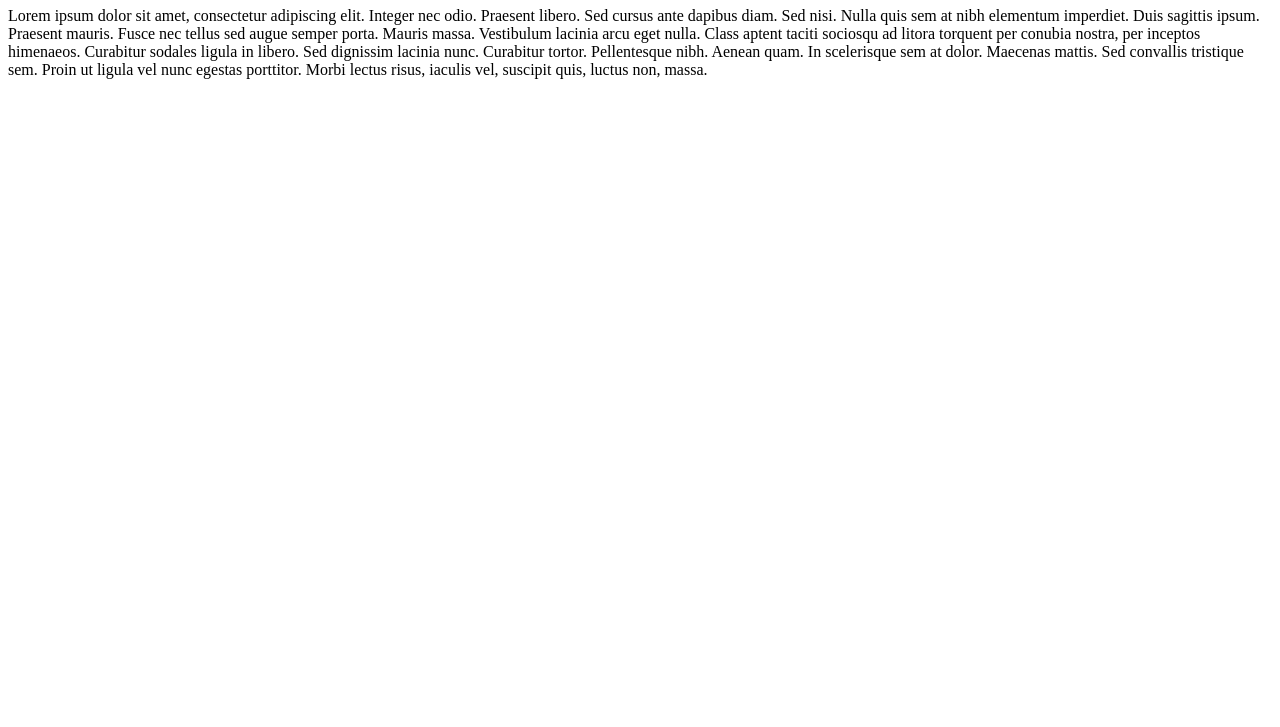
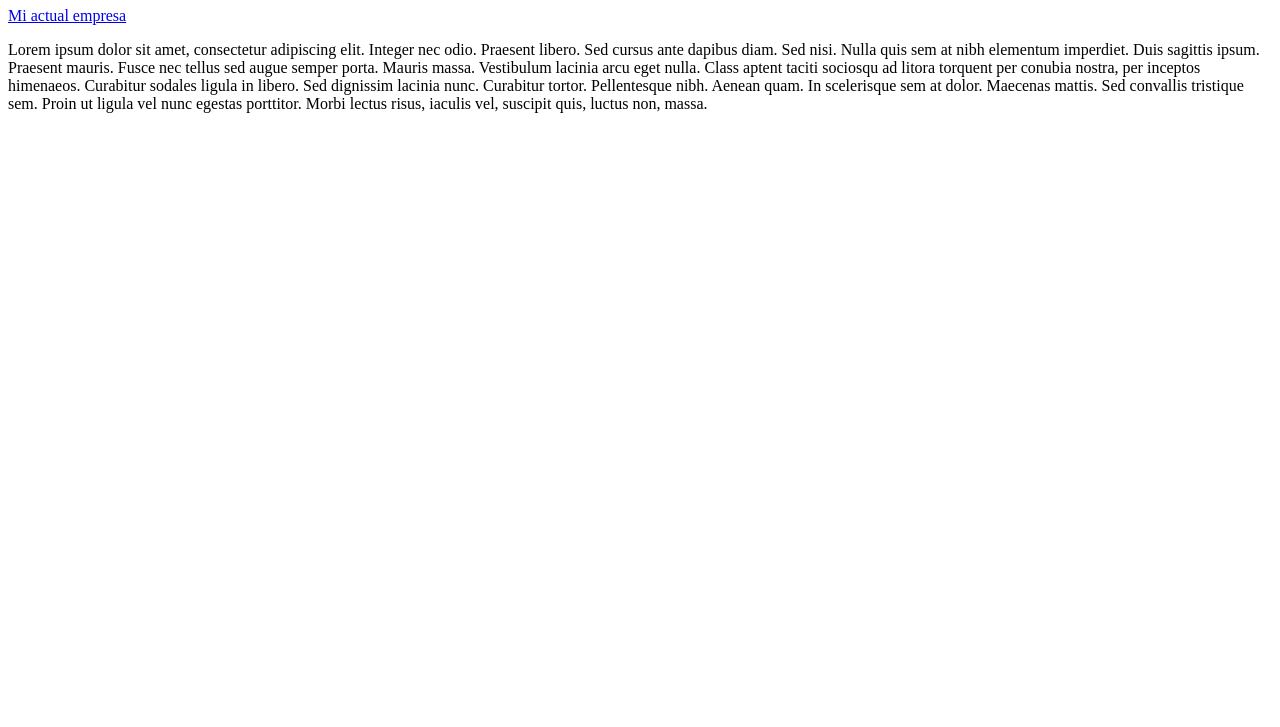
Before and after one commit to ignacyuz/garamendi001, a plain HTML site: page index.html in a window 1280 px wide. Shown: the part 73-800 px from the top of the page. Drawn offline with Linux system fonts and the light colour scheme.

Commit message:
Link a mi empresa

```diff
--- a/index.html
+++ b/index.html
@@ -9,6 +9,7 @@
 
 <body>
     <h1>Proyecto No 379</h1>
+    <a href="https://www.google.com">Mi actual empresa</a>
     <p>Lorem ipsum dolor sit amet, consectetur adipiscing elit. Integer nec odio. Praesent libero. Sed cursus ante dapibus diam. Sed nisi. Nulla quis sem at nibh elementum imperdiet. Duis sagittis ipsum. Praesent mauris. Fusce nec tellus sed augue semper porta. Mauris massa. Vestibulum lacinia arcu eget nulla. Class aptent taciti sociosqu ad litora torquent per conubia nostra, per inceptos himenaeos. Curabitur sodales ligula in libero. Sed dignissim lacinia nunc. Curabitur tortor. Pellentesque nibh. Aenean quam. In scelerisque sem at dolor. Maecenas mattis. Sed convallis tristique sem. Proin ut ligula vel nunc egestas porttitor. Morbi lectus risus, iaculis vel, suscipit quis, luctus non, massa.</p>
 </body>
 
```
